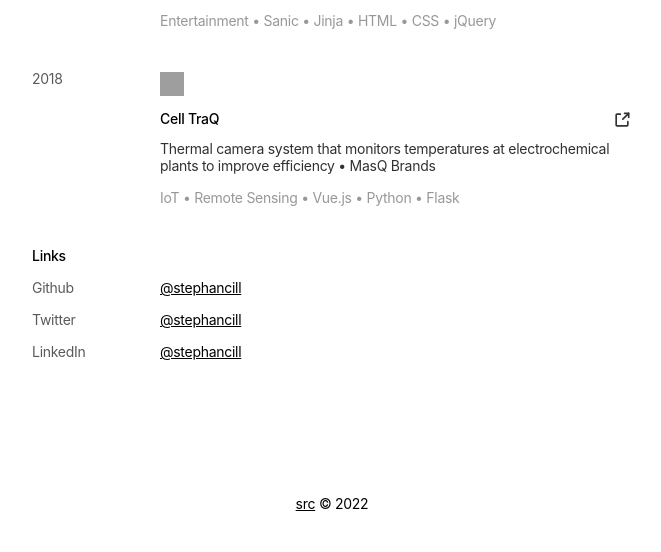
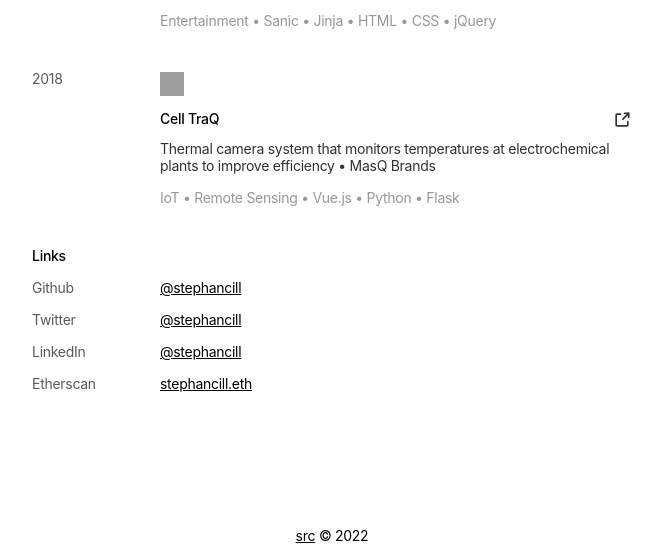
Before and after one commit to stephancill/personal-page, a Gatsby site: page / in a window 1280 px wide. Shown: the part 2190-2742 px from the top of the page, without its empty margins (308-969 px from the left). Before the commit the page ends 2710 px from the top, so only its background shows below. Built offline with nearby package versions, Linux system fonts and the light colour scheme; Gatsby itself is replaced by a stand-in of ours; grey boxes are pictures that could not be loaded.

Commit message:
Add etherscan

```diff
--- a/src/components/Header/Header.module.css
+++ b/src/components/Header/Header.module.css
@@ -10,10 +10,6 @@
   box-shadow: 0px 4px 4px rgba(0, 0, 0, 0.25);
 }
 
-.subheading {
-  color: #878787;
-}
-
 .line {
   padding-bottom: 5px;
 }
--- a/src/items.json
+++ b/src/items.json
@@ -141,6 +141,11 @@
       "title": "LinkedIn",
       "username": "@stephancill",
       "link": "https://linkedin.com/in/stephancill"
+    },
+    {
+      "title": "Etherscan",
+      "username": "stephancill.eth",
+      "link": "https://etherscan.io/address/0x8d25687829d6b85d9e0020b8c89e3ca24de20a89"
     }
   ],
   "Achievements": [
```
Also changed, not shown: src/components/Header/Header.tsx (+0 -17 lines).
